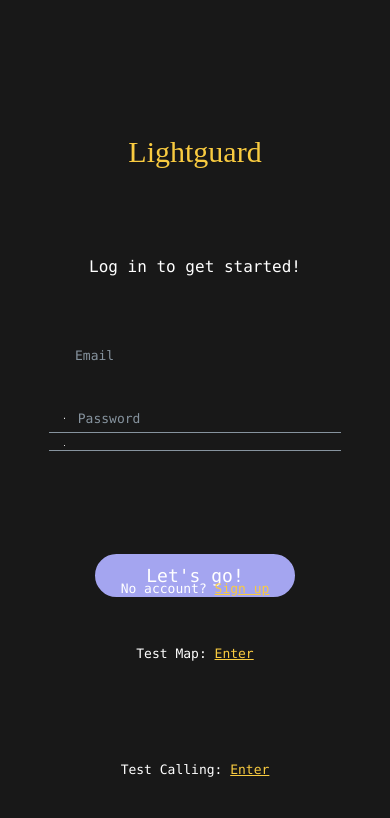
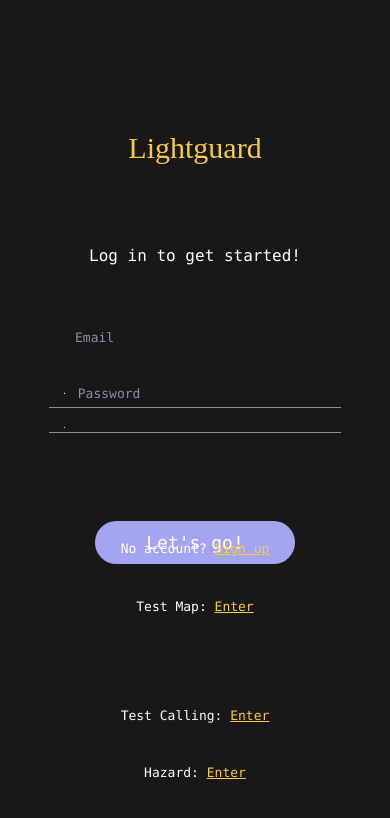
Before and after one commit to chloeegong/Lightguard, a React Native app: screen /Login in a window 390 px wide. Shown: the top 818 px of the page. Built offline with nearby package versions, Linux system fonts and the light colour scheme.

Commit message:
hazards checkboxes

```diff
--- a/App.js
+++ b/App.js
@@ -30,7 +30,7 @@ function MyStack() {
         options={{ headerShown: false }}
       />
       <Stack.Screen
-        name="CallEmergServices"
+        name="CallEmergService"
         component={CallEmergServicesPage}
         options={{ headerShown: false }}
       />
--- a/HazardPage.js
+++ b/HazardPage.js
@@ -1,7 +1,8 @@
+import axios from "axios";
+import React, { useState } from "react";
 import { StatusBar } from "expo-status-bar";
 import { StyleSheet, View, TouchableOpacity, wrap } from "react-native";
-import { Text, Button, Input, CheckBox, Icon } from "@rneui/themed";
-import React, { useState } from "react";
+import { Text, Button, CheckBox, Input, Icon } from "@rneui/themed";
 //import { wrap } from "module";
 
 export default function HazardPage({ navigation }) {
@@ -9,6 +10,30 @@ export default function HazardPage({ navigation }) {
   const [check2, setCheck2] = useState(false);
   const [check3, setCheck3] = useState(false);
   const [check4, setCheck4] = useState(false);
+
+  const handleHazard = async () => {
+    console.log("res: " + setCheck1)
+    try {
+      const response = await axios.post('http://localhost:3001/api/hazard/add-hazard', {
+        check1,
+        check2,
+        check3,
+        check4
+      });
+
+      console.log(response.data);
+      navigation.navigate("Login"); // will edit route eventually
+
+      // reset checkbox states to false
+      // setCheck1(false);
+      // setCheck2(false);
+      // setCheck3(false);
+      // setCheck4(false);
+    } catch (error) {
+      console.error(error.response);
+    }
+  }
+
   return (
     <View style={styles.container}>
       <Text
@@ -26,28 +51,29 @@ export default function HazardPage({ navigation }) {
         center
         title="Criminal Activity"
         checked={check1}
-        onPress={() => setCheck1(!check1)}
+        onIconPress={() => setCheck1(!check1)}
+        onChange={!check1}
       />
       <CheckBox
         {...boxStyle}
         center
         title="Construction"
         checked={check2}
-        onPress={() => setCheck2(!check2)}
+        onIconPress={() => setCheck2(!check2)}
       />
       <CheckBox
         {...boxStyle}
         center
         title="Blocked Path"
         checked={check3}
-        onPress={() => setCheck3(!check3)}
+        onIconPress={() => setCheck3(!check3)}
       />
       <CheckBox
         {...boxStyle}
         center
         title="Other"
         checked={check4}
-        onPress={() => setCheck4(!check4)}
+        onIconPress={() => setCheck4(!check4)}
       />
       <Button
         title="Report"
@@ -64,7 +90,7 @@ export default function HazardPage({ navigation }) {
           marginVertical: 10,
         }}
         onPress={() => {
-          navigation.navigate("Login");
+          handleHazard();
         }}
         titleStyle={{ fontFamily: "Menlo", fontSize: 18 }}
       />
--- a/LoginPage.js
+++ b/LoginPage.js
@@ -168,7 +168,28 @@ export default function LoginPage({ navigation }) {
         Test Calling:{" "}
         <TouchableOpacity
           onPress={() => {
-            navigation.navigate("CallEmergServices");
+            navigation.navigate("CallEmergService");
+          }}
+        >
+          <Text style={{ color: "#F9CB40", textDecorationLine: "underline" }}>
+            Enter
+          </Text>
+        </TouchableOpacity>
+      </Text>
+      {/* Chloee */}
+      <Text
+        style={{
+          //position: "absolute",
+          bottom: "5%",
+          fontFamily: "Menlo",
+          fontSize: 13,
+          color: "#FFFFFF",
+        }}
+      >
+        Hazard:{" "}
+        <TouchableOpacity
+          onPress={() => {
+            navigation.navigate("Hazard");
           }}
         >
           <Text style={{ color: "#F9CB40", textDecorationLine: "underline" }}>
--- a/package.json
+++ b/package.json
@@ -22,6 +22,7 @@
     "react": "18.1.0",
     "react-native": "0.70.5",
     "react-native-dotenv": "^3.4.7",
+    "react-native-elements": "^3.4.3",
     "react-native-google-places-autocomplete": "^2.5.1",
     "react-native-maps": "1.3.2",
     "react-native-maps-directions": "^1.9.0"
```
Also changed, not shown: 1 other file (tests, documents, lock files or other folders).
